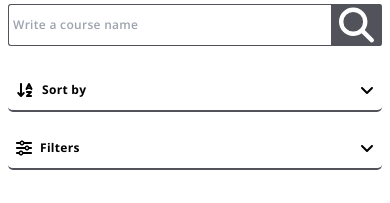
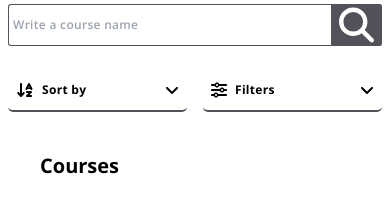
Before and after one commit to FrontEndDevo/NeuraLearnAcademy, a React (Vite) app: page /my-learnings in a window 390 px wide. Shown: the part 140-343 px from the top of the page. Built offline with nearby package versions, Linux system fonts and the light colour scheme; grey boxes are pictures that could not be loaded.

Commit message:
Update grid layout in UserCoursesActions and AllFilters

```diff
--- a/src/components/UserCourses/UserCoursesActions.jsx
+++ b/src/components/UserCourses/UserCoursesActions.jsx
@@ -23,7 +23,7 @@ const UserCoursesActions = React.memo(() => {
       </div>
 
       <div
-        className={`grid items-center grid-cols-1 relative duration-300 w-full gap-4 xl:w-5/6 mt-6 ${
+        className={`grid items-center grid-cols-2 md:grid-cols-1 relative duration-300 w-full gap-4 xl:w-5/6 mt-6 ${
           areActionsOpen
             ? "opacity-100 translate-y-0"
             : "md:opacity-0 md:-translate-y-5"
--- a/src/shared/Filters/AllFilters.jsx
+++ b/src/shared/Filters/AllFilters.jsx
@@ -27,7 +27,7 @@ const AllFilters = React.memo(() => {
           }`}
         />
       </div>
-      <div className={`${areFiltersOpen ? "block" : "hidden"}`}>
+      <div className={`col-span-full ${areFiltersOpen ? "grid" : "hidden"}`}>
         <Ratings />
         <Topics />
         <Price />
```
